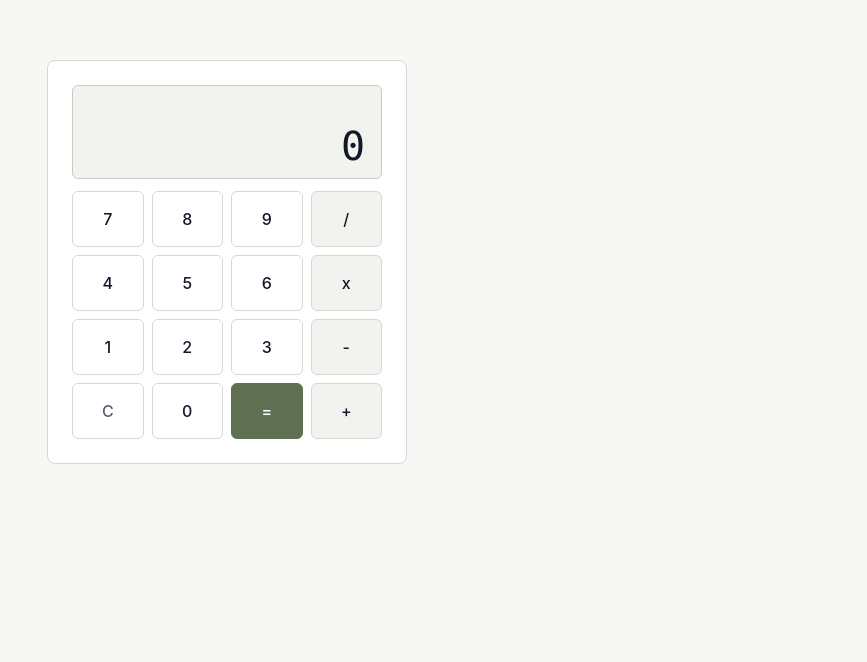
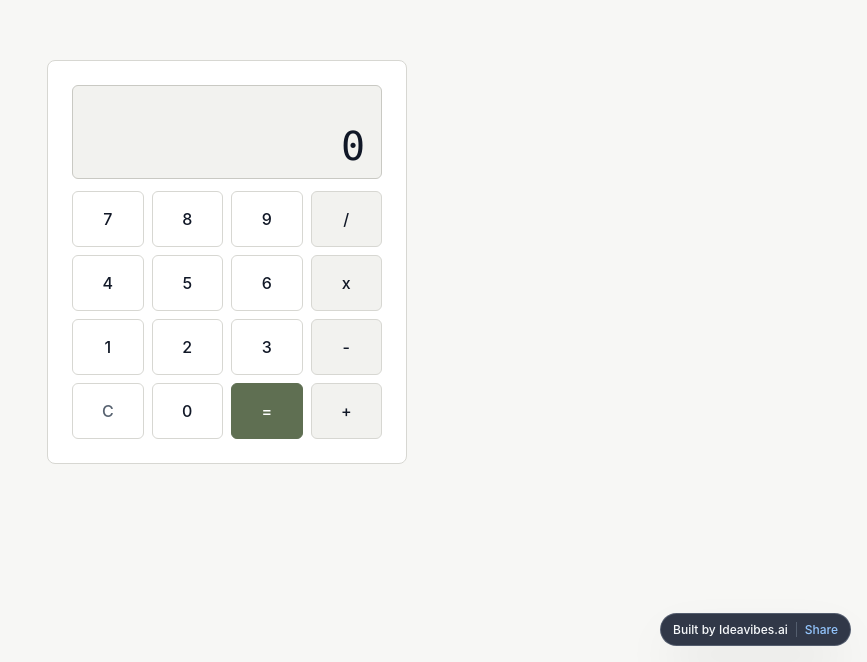
Before and after one commit to mtplayground/alex-1883-tiny-simple-calculat, a React (Vite) app: page / in a window 1280 px wide. Shown: the part 138-800 px from the top of the page, without its empty margins (413-1280 px from the left). Built offline with nearby package versions, Linux system fonts and the light colour scheme.

Commit message:
Prepare Sprite deployment

```diff
--- a/src/App.tsx
+++ b/src/App.tsx
@@ -3,6 +3,52 @@ import { Display } from "./components/Display";
 import { Keypad } from "./components/Keypad";
 import { useCalculatorKeyboard } from "./hooks/useCalculatorKeyboard";
 import { applyCalculatorAction, createInitialCalculatorState } from "./lib/calculator";
+
+function IdeavibesWatermark() {
+  async function handleShare() {
+    const payload = {
+      title: document.title || "Ideavibes app",
+      text: "Built with Ideavibes.ai",
+      url: window.location.href,
+    };
+
+    try {
+      if (navigator.share) {
+        await navigator.share(payload);
+        return;
+      }
+
+      if (navigator.clipboard?.writeText) {
+        await navigator.clipboard.writeText(window.location.href);
+      }
+    } catch {
+      // Keep the control non-intrusive if sharing is cancelled or unavailable.
+    }
+  }
+
+  return (
+    <div
+      id="mctai-watermark"
+      className="fixed bottom-3 left-1/2 z-[2147483647] flex -translate-x-1/2 items-center gap-2 rounded-full border border-slate-400/35 bg-slate-900/85 px-3 py-2 text-xs font-medium leading-tight text-slate-50 shadow-2xl backdrop-blur sm:bottom-4 sm:left-auto sm:right-4 sm:translate-x-0"
+    >
+      <a
+        href="https://ideavibes.ai"
+        target="_blank"
+        rel="noopener noreferrer"
+        className="text-slate-50 no-underline"
+      >
+        Built by Ideavibes.ai
+      </a>
+      <button
+        type="button"
+        className="border-0 border-l border-slate-400/35 bg-transparent py-0 pl-2 pr-0 font-inherit text-blue-300"
+        onClick={handleShare}
+      >
+        Share
+      </button>
+    </div>
+  );
+}
 
 function App() {
   const [calculatorState, dispatchCalculatorAction] = useReducer(
@@ -30,6 +76,7 @@ function App() {
           <Keypad onPress={dispatchCalculatorAction} />
         </div>
       </section>
+      <IdeavibesWatermark />
     </main>
   );
 }
--- a/vite.config.ts
+++ b/vite.config.ts
@@ -18,5 +18,6 @@ export default defineConfig({
   preview: {
     host: "0.0.0.0",
     port: 8080,
+    allowedHosts: true,
   },
 });
```
